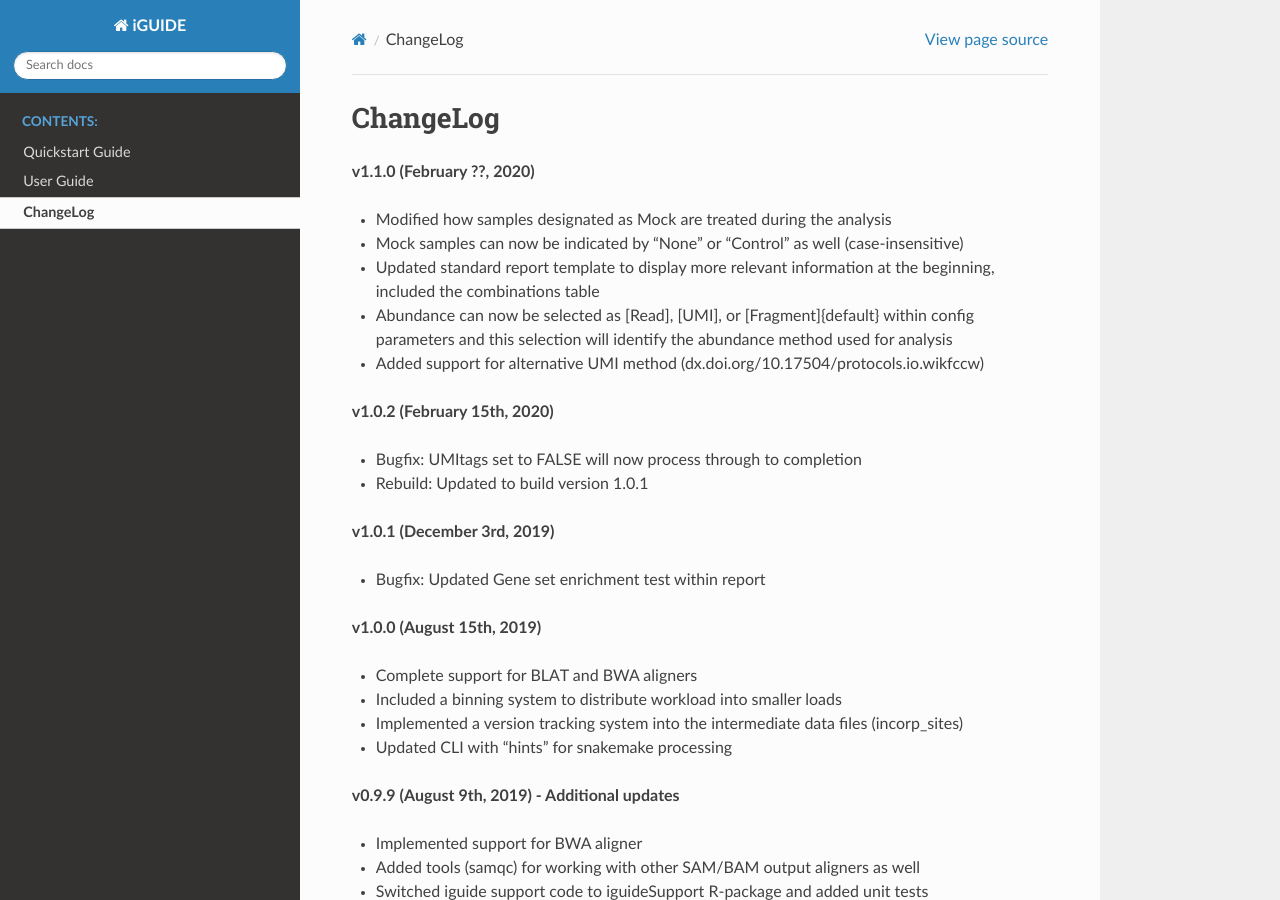
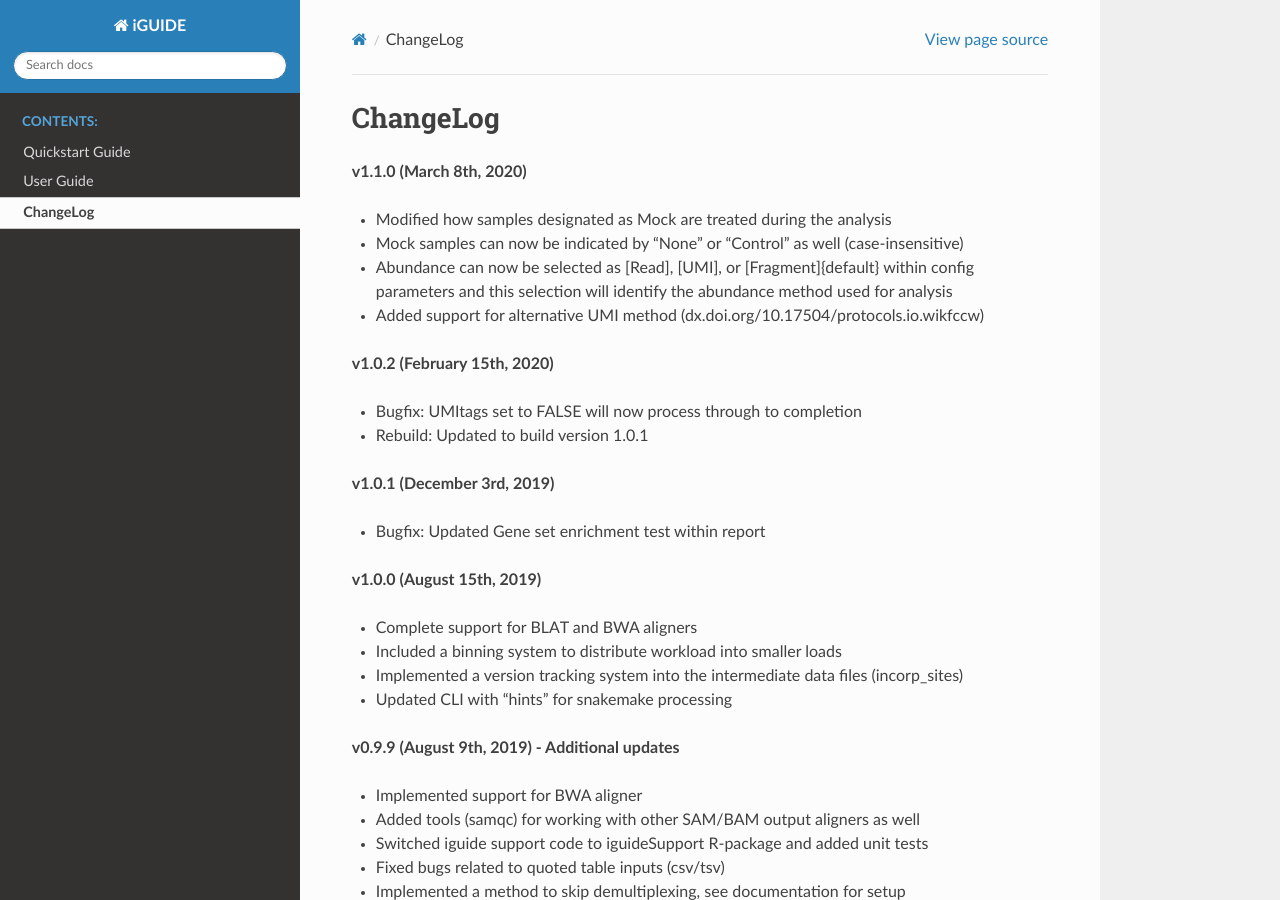
Before and after one commit to cnobles/iGUIDE, a Sphinx documentation site: the page built from docs/changelog.rst, in a window 1280 px wide and 900 px high. Built offline with Sphinx 7.4.7 and the Read the Docs theme 2.0.0, drawn with Linux system fonts in a browser that asks for light colours.

Commit message:
Updated a few minor points in report and docs.

```diff
--- a/docs/changelog.rst
+++ b/docs/changelog.rst
@@ -3,13 +3,11 @@
 ChangeLog
 =========
 
-**v1.1.0 (February ??, 2020)**
+**v1.1.0 (March 8th, 2020)**
 
 - Modified how samples designated as Mock are treated during the analysis
 - Mock samples can now be indicated by "None" or "Control" as well
   (case-insensitive)
-- Updated standard report template to display more relevant information at the
-  beginning, included the combinations table
 - Abundance can now be selected as [Read], [UMI], or [Fragment]{default} within
   config parameters and this selection will identify the abundance method used
   for analysis
```
Also changed, not shown: README.md (+1 -3 lines), 1 other file.
